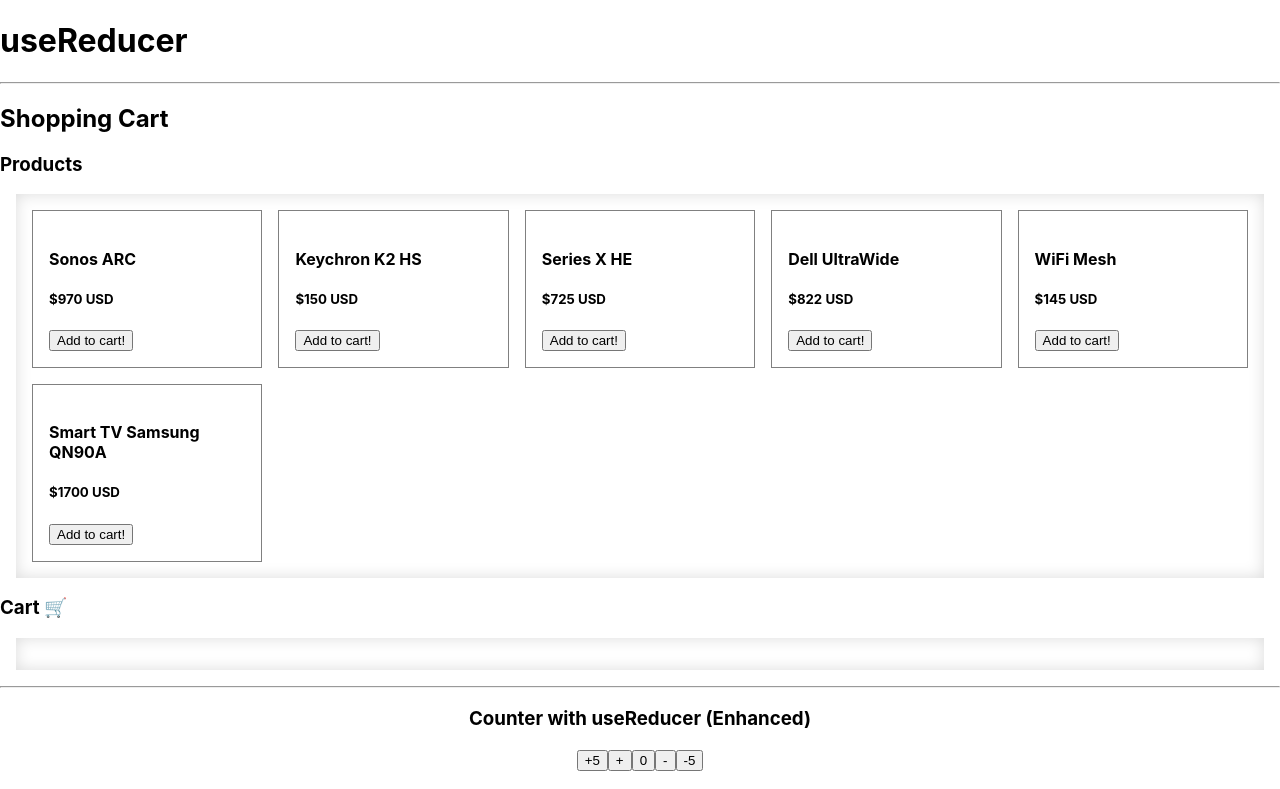
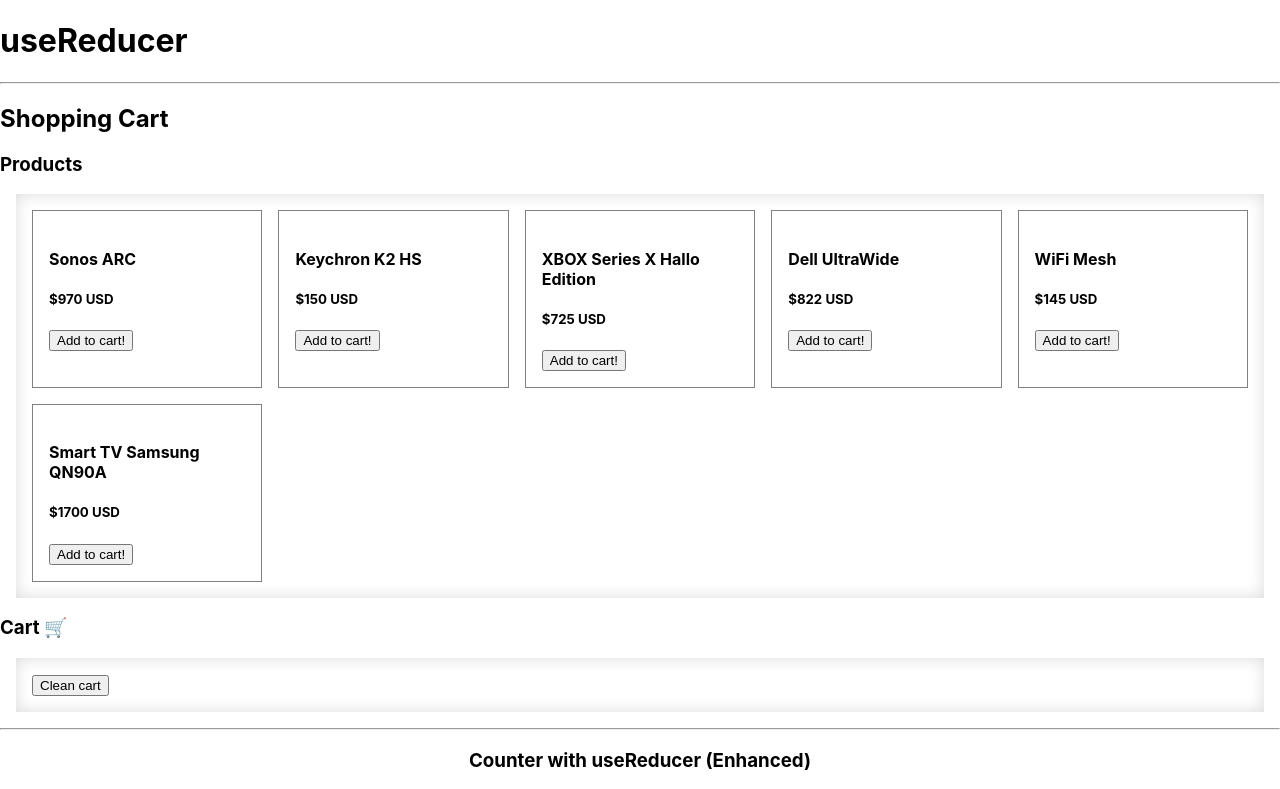
Before and after one commit to garciaarmando/react-practices, a React (Create React App) app in the folder 05-use-reducer/: page / in a window 1280 px wide. Shown: the top 789 px of the page. Built offline with nearby package versions, Linux system fonts and the light colour scheme.

Commit message:
Adding elements to the cart

```diff
--- /dev/null
+++ b/05-use-reducer/src/components/CartItem.js
@@ -0,0 +1,13 @@
+const CartItem = ({ data, delFromCart }) => {
+  let { id, name, price } = data;
+  return (
+    <div style={{ borderBottom: "thin solid gray" }}>
+      <h4>{name}</h4>
+      <h5>${price} USD</h5>
+      <button>Delete</button>
+      <button></button>
+    </div>
+  );
+};
+
+export default CartItem;
--- a/05-use-reducer/src/components/ShoppingCart.js
+++ b/05-use-reducer/src/components/ShoppingCart.js
@@ -3,7 +3,9 @@
   shoppingInitialState,
   shoppingReducer,
 } from "../reducers/shoppingReducer";
+import CartItem from "./CartItem";
 import ProductItem from "./ProductItem";
+import { TYPES } from "../actions/shoppingActions";
 
 const ShoppingCart = () => {
   const [state, dispatch] = useReducer(shoppingReducer, shoppingInitialState);
@@ -11,7 +13,8 @@
   const { products, cart } = state;
 
   const addToCart = id => {
-    console.log(id);
+    // console.log(id);
+    dispatch({ type: TYPES.ADD_TO_CART, payload: id });
   };
 
   const delFromCart = () => {};
@@ -28,7 +31,14 @@
         ))}
       </article>
       <h3>Cart 🛒</h3>
-      <article className="box"></article>
+      <article className="box">
+        {/*  */}
+        <button onClick={clearCart}>Clean cart</button>
+
+        {cart.map((item, index) => (
+          <CartItem key={index} data={item} delFromCart={delFromCart} />
+        ))}
+      </article>
     </div>
   );
 };
--- a/05-use-reducer/src/reducers/shoppingReducer.js
+++ b/05-use-reducer/src/reducers/shoppingReducer.js
@@ -4,7 +4,7 @@
   products: [
     { id: 1, name: "Sonos ARC", price: 970 },
     { id: 2, name: "Keychron K2 HS", price: 150 },
-    { id: 3, name: "Series X HE", price: 725 },
+    { id: 3, name: "XBOX Series X Hallo Edition", price: 725 },
     { id: 4, name: "Dell UltraWide", price: 822 },
     { id: 5, name: "WiFi Mesh", price: 145 },
     { id: 6, name: "Smart TV Samsung QN90A", price: 1700 },
@@ -15,6 +15,11 @@
 export const shoppingReducer = (state, action) => {
   switch (action.type) {
     case TYPES.ADD_TO_CART: {
+      let newItem = state.products.find(
+        product => product.id === action.payload
+      );
+      console.log(newItem);
+      return { ...state, cart: [...state.cart, newItem] };
     }
     case TYPES.REMOVE_ONE_FROM_CART: {
     }
```
